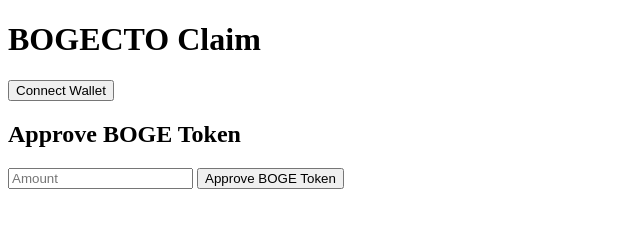
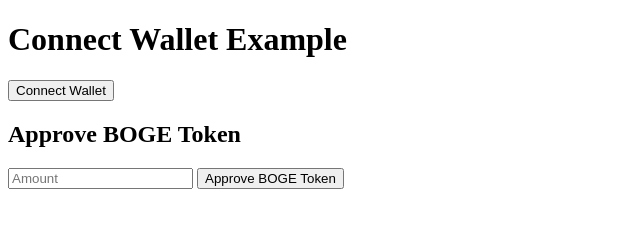
Before and after one commit to Smoke789-r/Blast-Token-Trial, a plain HTML site: page index.html in a window 1280 px wide. Shown: the whole page, without its empty margins (0-640 px from the left). Drawn offline with Linux system fonts and the light colour scheme.

Commit message:
Update index.html

```diff
--- a/index.html
+++ b/index.html
@@ -3,13 +3,14 @@
 <head>
     <meta charset="UTF-8">
     <meta name="viewport" content="width=device-width, initial-scale=1.0">
-    <title>BOGECTO Claim</title>
+    <title>Connect Wallet</title>
 </head>
 <body>
-    <h1>BOGECTO Claim</h1>
+    <h1>Connect Wallet Example</h1>
     <button id="connectWalletButton" onclick="connectWallet()">Connect Wallet</button>
     <button id="disconnectWalletButton" onclick="disconnectWallet()" style="display:none;">Disconnect Wallet</button>
     <p id="walletAddress"></p>
+
     <h2>Approve BOGE Token</h2>
     <input type="number" id="amount" placeholder="Amount">
     <button onclick="approveBOGEToken()">Approve BOGE Token</button>
```
